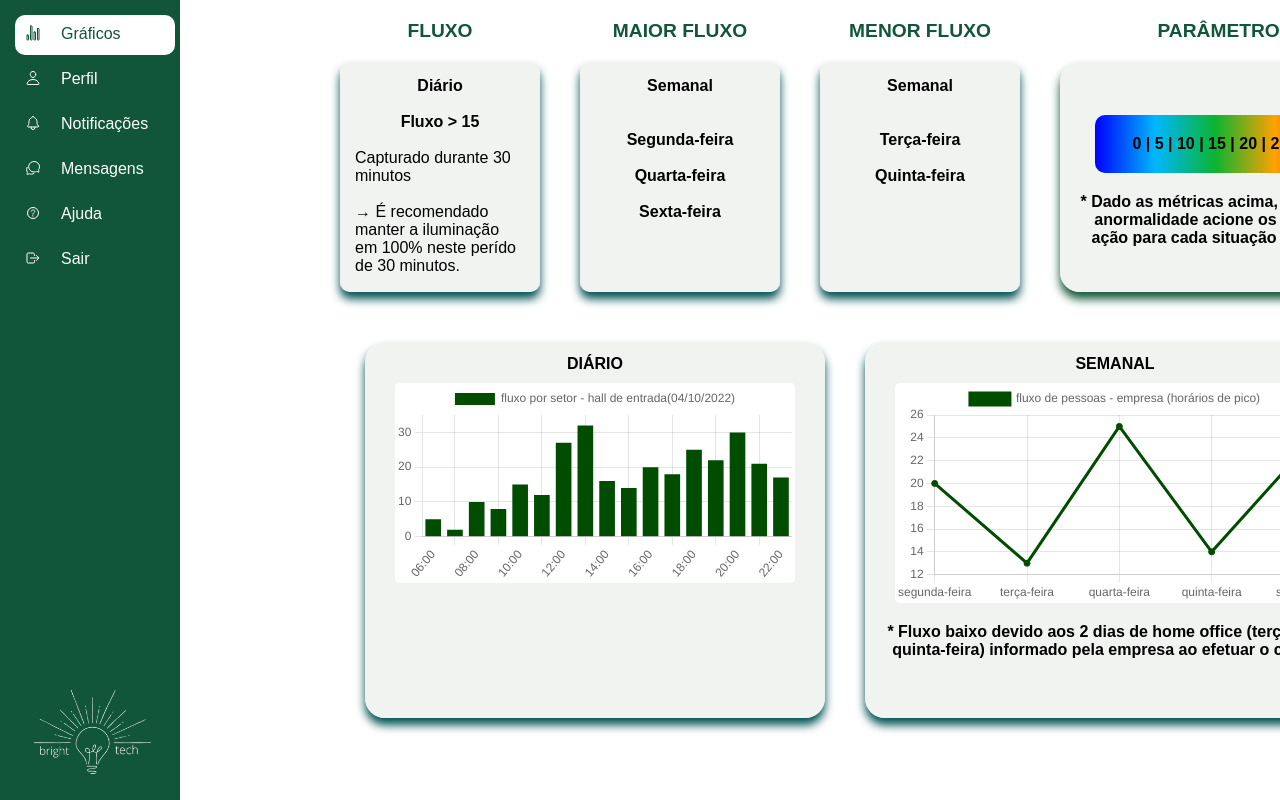
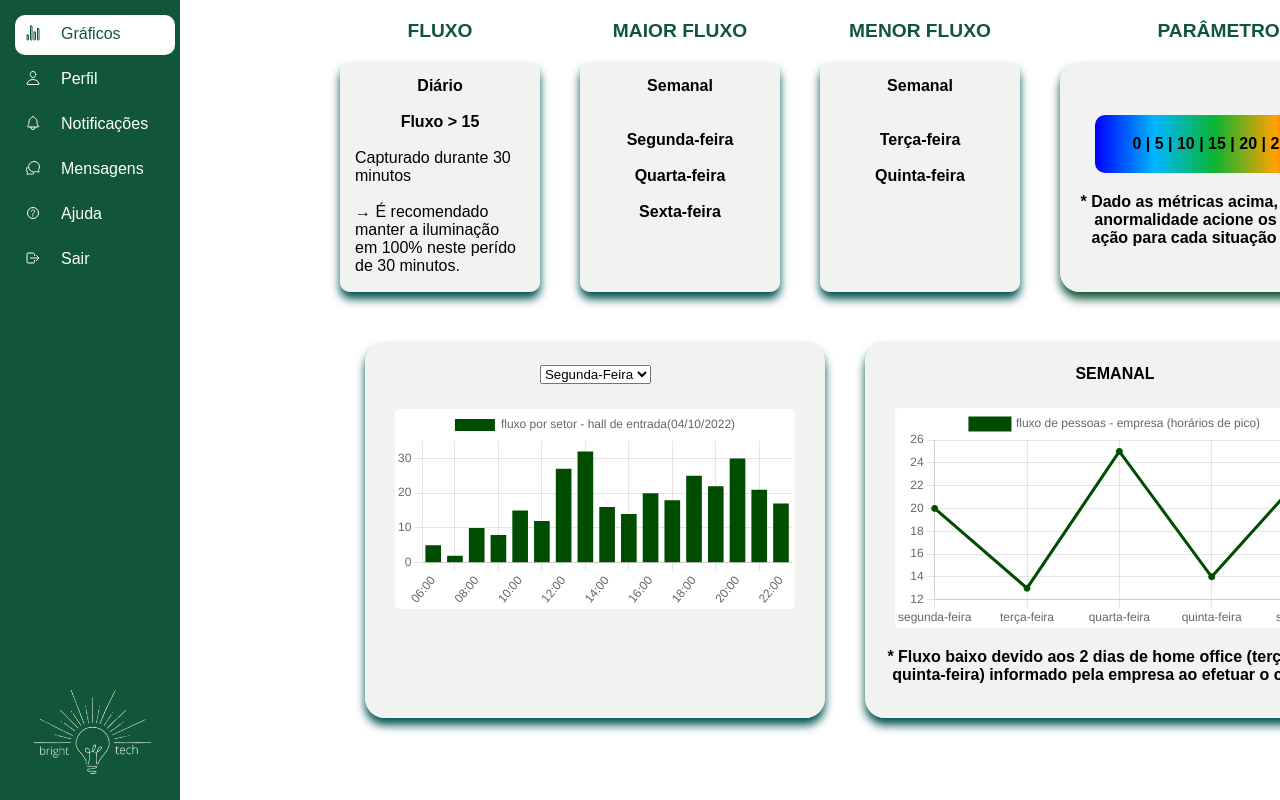
Before and after one commit to lethiciaferraz/Bright-Tech-Company-, a plain HTML site: page site/dashboard.html in a window 1280 px wide. Shown: the top 800 px of the page. Drawn offline with nearby package versions, Linux system fonts and the light colour scheme.

Commit message:
adicionando select box na dashboard (imcompleto)

```diff
--- a/site/dashboard.css
+++ b/site/dashboard.css
@@ -2,7 +2,8 @@
     margin: 0;
     font-family: Arial, Helvetica, sans-serif;
 }
-.fundo{
+
+.fundo {
     background-color: #ffffff;
     margin-top: 20px 0px;
     display: flex;
@@ -12,7 +13,7 @@
 
 /* MENU LATERAL */
 
-.menulateral{
+.menulateral {
     background-color: #115639;
     padding: 10px;
     width: 190px;
@@ -47,7 +48,7 @@
     margin-left: 0px;
 }
 
-span{
+span {
     margin: 10px;
 }
 
@@ -58,29 +59,24 @@ span{
     color: #115639;
 }
 
-.menulateral ul li:hover a{
+.menulateral ul li:hover a {
     color: #115639;
 }
 
-div #img_logo{
+div #img_logo {
     display: flex;
     justify-items: flex-end;
-
-
-
 
 }
 
 /* DASHBOARD */
-.dashboard{
+.dashboard {
     margin-top: 20px 0px;
     display: flex;
     flex-direction: column;
     height: 100vh;
     margin-left: 15vh;
-
 }
-
 
 /* GRAFICOS */
 .container {
@@ -91,8 +87,7 @@ div #img_logo{
     flex-direction: row;
 }
 
-
-.caixa{
+.caixa {
     margin: 20px;
     display: flex;
     align-items: center;
@@ -112,20 +107,23 @@ div #img_logo{
     box-shadow: 0 7px 10px #005252;
 }
 
-.grafico{
+.grafico {
     display: flex;
     flex-direction: column;
     margin: 20px;
-    margin-top: 20px;
+    margin-top: 30px;
+}
+
+.grafico #slc_id {
+    text-align: center;
 }
 
 #legenda {
-    margin: 10px;
+    margin: 25px;
     margin-top: -7px;
     text-align: center;
     color: black;
     font-weight: bold;
-
 }
 
 #grafics {
@@ -147,7 +145,6 @@ canvas {
     width: 400px;
 }
 
-
 #myChart2 {
     background-color: white;
     border-radius: 5px;
@@ -156,10 +153,9 @@ canvas {
 
 /* KPIS */
 
-#kpi{
+#kpi {
     display: flex;
     flex-direction: column;
-
 }
 
 .container2 {
@@ -167,7 +163,6 @@ canvas {
     padding: 20px;
     display: flex;
     flex-direction: row;
-
 }
 
 .title {
@@ -178,7 +173,7 @@ canvas {
     margin: 0px;
 }
 
-.analise{
+.analise {
     margin: 0px;
     display: flex;
     flex-direction: row;
@@ -199,8 +194,6 @@ canvas {
     font-weight: bold;
 }
 
-
-
 /* KPI 3 */
 .box3 {
     background: linear-gradient(90deg, rgba(0, 0, 255) 0%, rgb(0, 183, 255) 25%, rgba(11, 180, 49, 1) 50%, rgba(255, 162, 0, 1) 75%, rgba(255, 0, 0, 1) 100%);
@@ -218,8 +211,8 @@ canvas {
     border-radius: 20px;
     margin: 20px;
     padding: 15px;
-    text-align: center ;
-    color:black;
+    text-align: center;
+    color: black;
     font-weight: bold;
     box-shadow: 0 7px 10px #115639;
 }
@@ -234,10 +227,10 @@ canvas {
 }
 
 .menulateral ul {
-padding-inline-start: 0% ;
+    padding-inline-start: 0%;
 }
 
-#p_legenda{
+#p_legenda {
     max-width: 480px;
     text-align: center;
     font-weight: bold;
--- a/site/dashboard.html
+++ b/site/dashboard.html
@@ -1,5 +1,6 @@
 <!DOCTYPE html>
 <html lang="pt-br">
+
 <head>
   <meta charset="UTF-8" />
   <meta http-equiv="X-UA-Compatible" content="IE=edge" />
@@ -127,7 +128,7 @@
               </div>
             </div>
           </div>
-            <!----------------------------------------------------------------------------------------- -->
+          <!------------------------------------------------------------------------------------------->
           <div id="kpi">
             <span class="title">PARÂMETROS</span>
             <div class="container3">
@@ -148,7 +149,15 @@
       <div class="container">
         <div id="caixa">
           <div class="grafico">
-              <div id="legenda">DIÁRIO</div>
+            <div id="legenda">
+              <select name="dias_semanais" id="slc_id" onchange="slc_dias(this)">
+                <option value="segunda">Segunda-Feira</option>
+                <option value="terca">Terça-Feira</option>
+                <option value="quarta">Quarta-Feira</option>
+                <option value="quinta">Quinta-Feira</option>
+                <option value="sexta">Sexta-Feira</option>
+              </select>
+            </div>
             <div id="grafics">
               <canvas id="myChart"></canvas>
             </div>
@@ -172,15 +181,10 @@
     </div>
   </div>
 
-    <script
-      type="module"
-      src="https://unpkg.com/ionicons@5.5.2/dist/ionicons/ionicons.esm.js"
-    ></script>
-    <script
-      nomodule
-      src="https://unpkg.com/ionicons@5.5.2/dist/ionicons/ionicons.js"
-    ></script>
+  <script type="module" src="https://unpkg.com/ionicons@5.5.2/dist/ionicons/ionicons.esm.js"></script>
+  <script nomodule src="https://unpkg.com/ionicons@5.5.2/dist/ionicons/ionicons.js"></script>
 </body>
+
 </html>
 
 <script>
@@ -204,15 +208,7 @@
     "22:00",
   ];
 
-  const labels2 = [
-    "segunda-feira",
-    "terça-feira",
-    "quarta-feira",
-    "quinta-feira",
-    "sexta-feira",
-  ];
-
-  const data = {
+  var data = {
     labels: labels,
     datasets: [
       {
@@ -223,6 +219,22 @@
       },
     ],
   };
+
+  const config = {
+    type: "bar",
+    data: data,
+    options: {},
+  };
+
+  /* ----------------------------------------------------------------------------------------------- */
+
+  const labels2 = [
+    "segunda-feira",
+    "terça-feira",
+    "quarta-feira",
+    "quinta-feira",
+    "sexta-feira",
+  ];
 
   const data2 = {
     labels: labels2,
@@ -236,12 +248,6 @@
     ],
   };
 
-  const config = {
-    type: "bar",
-    data: data,
-    options: {},
-  };
-
   const config2 = {
     type: "line",
     data: data2,
@@ -251,6 +257,13 @@
 
 <script>
   const myChart = new Chart(document.getElementById("myChart"), config);
+  const myChart2 = new Chart(document.getElementById("myChart2"), config2);
 
-  const myChart2 = new Chart(document.getElementById("myChart2"), config2);
+  function slc_dias(option) {
+    var dia = slc_id.value;
+
+    if (dia == 'terca') {
+      data.datasets.data = [20, 13, 25, 14, 23]
+    }
+  }
 </script>
```
Lines whose indentation alone changed are shown as unchanged.
